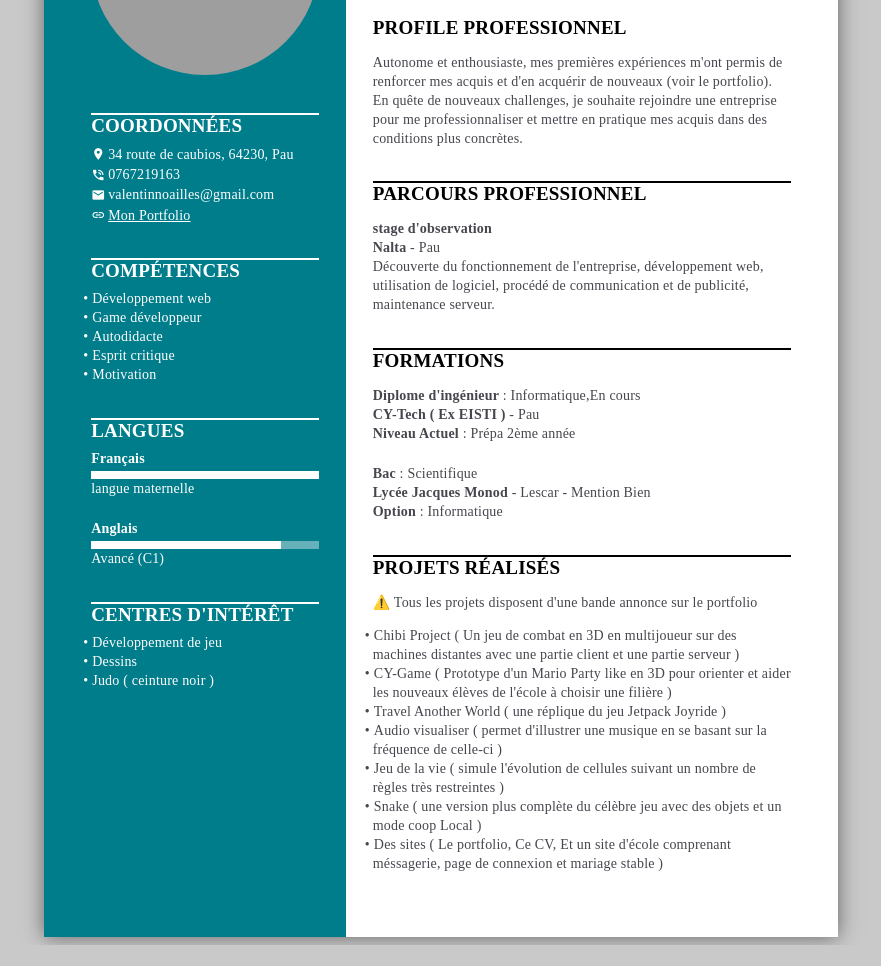
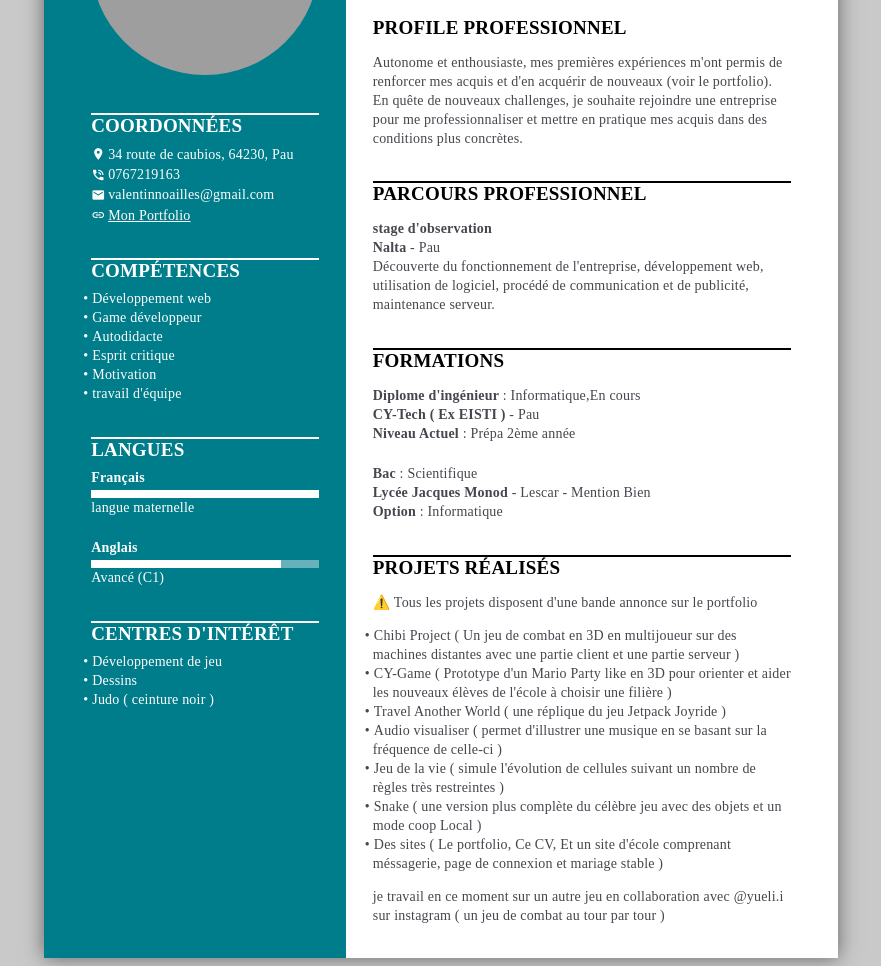
Before and after one commit to liro-u/portfolio, a plain HTML site: page cv/cv.html in a window 1280 px wide. Shown: the part 194-1160 px from the top of the page, without its empty margins (199-1080 px from the left). Before the commit the page ends 1139 px from the top, so only its background shows below. Drawn offline with Linux system fonts and the light colour scheme; grey boxes are pictures that could not be loaded; a web font is replaced by a local one.

Commit message:
cv update

```diff
--- a/cv/cv.html
+++ b/cv/cv.html
@@ -45,6 +45,7 @@
               <li>Autodidacte</li>
               <li>Esprit critique</li>
               <li>Motivation</li>
+              <li>travail d'équipe</li>
             </ul>
           </div>
         </div>
@@ -153,6 +154,7 @@
               <li>Snake ( une version plus complète du célèbre jeu avec des objets et un mode coop Local )</li>
               <li>Des sites ( Le portfolio, Ce CV, Et un site d'école comprenant méssagerie, page de connexion et mariage stable )</li>
             </ul>
+            <p>je travail en ce moment sur un autre jeu en collaboration avec @yueli.i sur instagram ( un jeu de combat au tour par tour )</p>
           </div>
         </div>
       </div>
```
